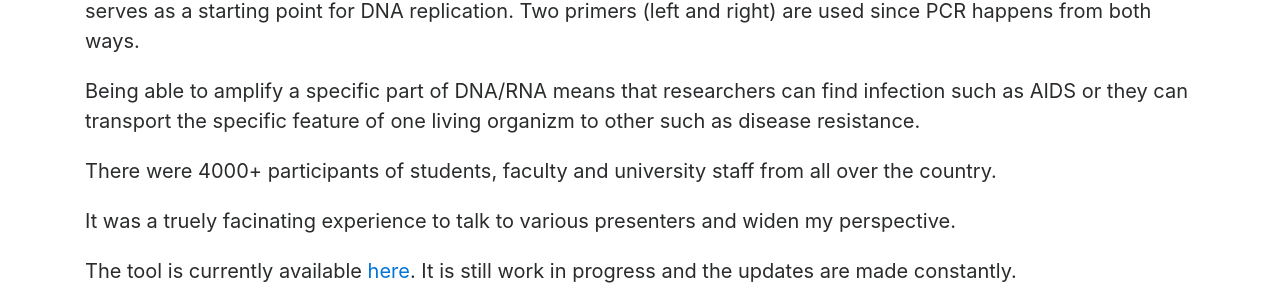
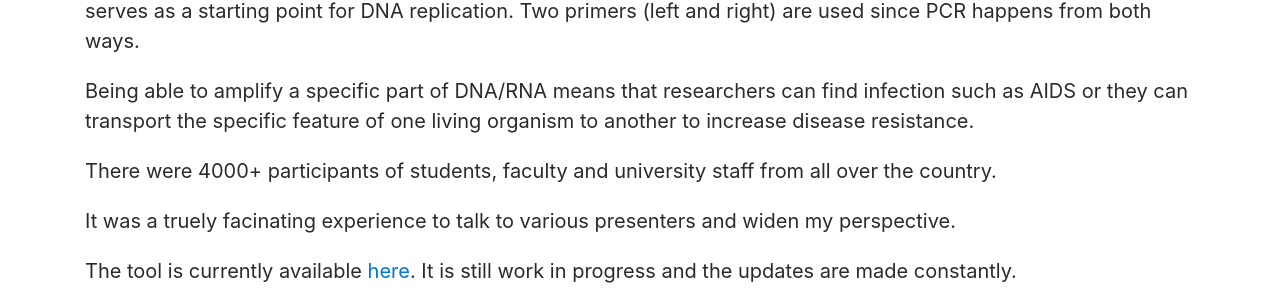
Before and after one commit to takasoft/takasoft.github.io, a Jekyll site: the page built from _posts/2018-04-11-ncur-primer-server.md, in a window 1280 px wide and 900 px high, scrolled down 752 px. Shown: the part 181-484 px from the top of the window. Built offline with Jekyll 4.4.1, drawn with Linux system fonts in a browser that asks for light colours.

Commit message:
Update 2018-04-11-ncur-primer-server.md
Fix some grammar mistake

```diff
--- a/_posts/2018-04-11-ncur-primer-server.md
+++ b/_posts/2018-04-11-ncur-primer-server.md
@@ -16,7 +16,7 @@ Primer Server is a web application to design PCR primer with a user-friendly GUI
 
 PCR is a laboratory technique to amplify a specific part of DNA/RNA. A primer is a short strand of DNA/RNA that serves as a starting point for DNA replication. Two primers (left and right) are used since PCR happens from both ways.
 
-Being able to amplify a specific part of DNA/RNA means that researchers can find infection such as AIDS or they can transport the specific feature of one living organizm to other such as disease resistance.
+Being able to amplify a specific part of DNA/RNA means that researchers can find infection such as AIDS or they can transport the specific feature of one living organism to another to increase disease resistance.
 
 There were 4000+ participants of students, faculty and university staff from all over the country.
 
```
